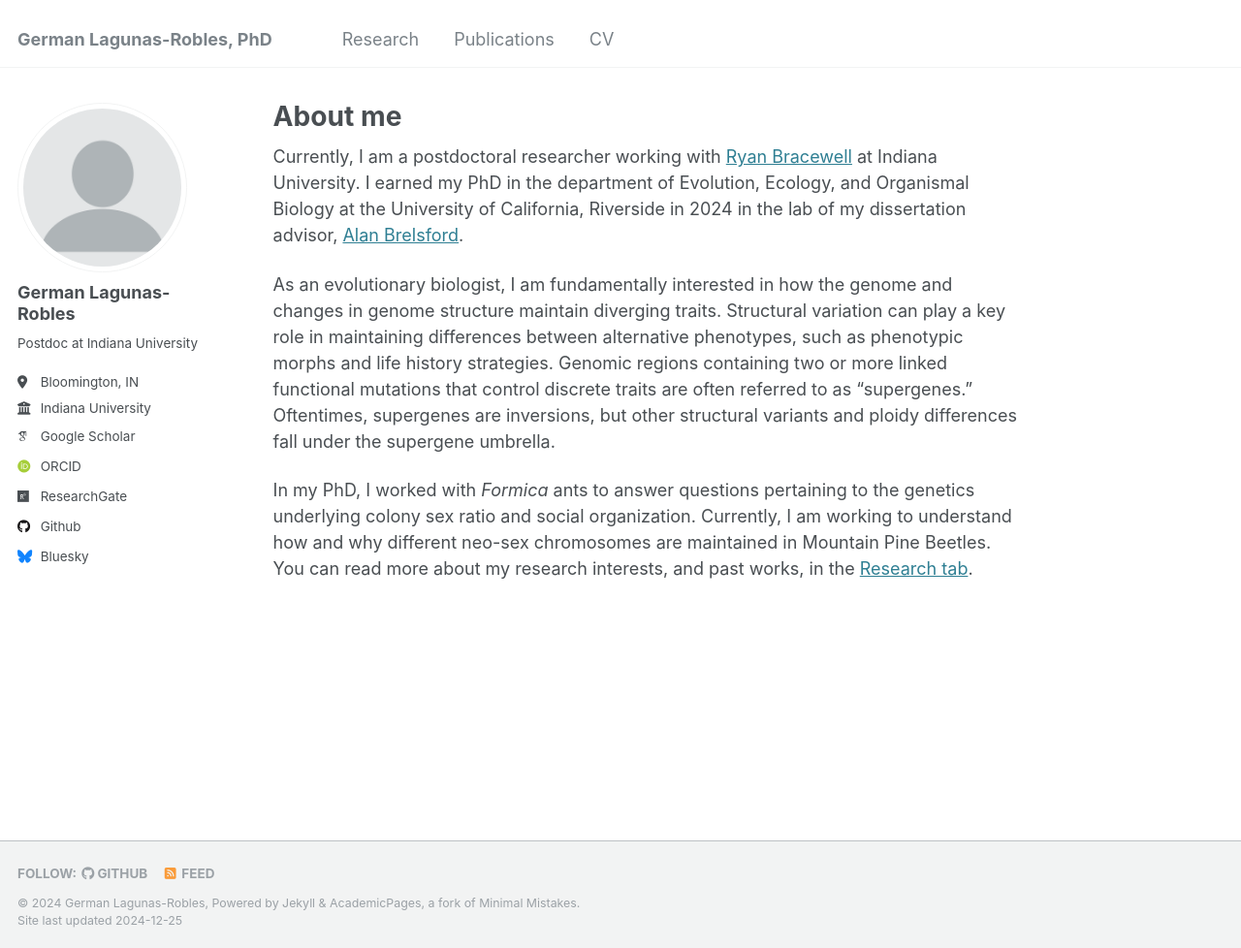
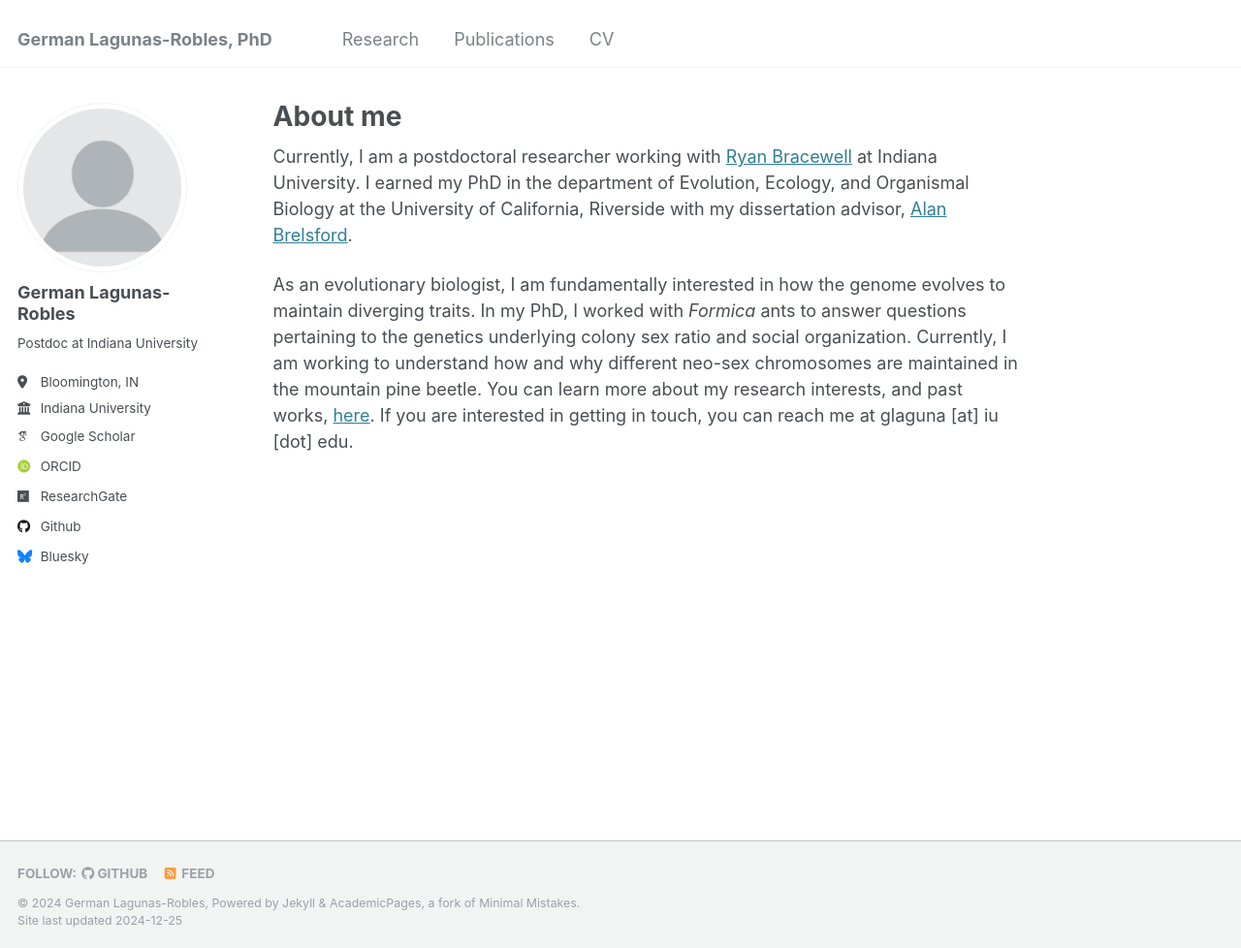
Before and after one commit to GLagunas-Robles/GLagunas-Robles.github.io, a Jekyll site: the page built from _pages/about.md, in a window 1280 px wide and 978 px high. Shown: the whole window at 97% size. Built offline with Jekyll 4.4.1, drawn with Linux system fonts in a browser that asks for light colours; some web fonts are replaced.

Commit message:
Update about.md

```diff
--- a/_pages/about.md
+++ b/_pages/about.md
@@ -6,8 +6,6 @@
   - /about/
   - /about.html
 ---
-Currently, I am a postdoctoral researcher working with <a href="https://www.ryanbracewell.com/people.html" target="_blank" rel="noopener noreferrer">Ryan Bracewell</a> at Indiana University. I earned my PhD in the department of Evolution, Ecology, and Organismal Biology at the University of California, Riverside in 2024 in the lab of my dissertation advisor, <a href="https://profiles.ucr.edu/app/home/profile/alanbe" target="_blank" rel="noopener noreferrer">Alan Brelsford</a>.
+Currently, I am a postdoctoral researcher working with <a href="https://www.ryanbracewell.com/people.html" target="_blank" rel="noopener noreferrer">Ryan Bracewell</a> at Indiana University. I earned my PhD in the department of Evolution, Ecology, and Organismal Biology at the University of California, Riverside with my dissertation advisor, <a href="https://profiles.ucr.edu/app/home/profile/alanbe" target="_blank" rel="noopener noreferrer">Alan Brelsford</a>.
 
-As an evolutionary biologist, I am fundamentally interested in how the genome and changes in genome structure maintain diverging traits. Structural variation can play a key role in maintaining differences between alternative phenotypes, such as phenotypic morphs and life history strategies. Genomic regions containing two or more linked functional mutations that control discrete traits are often referred to as "supergenes." Oftentimes, supergenes are inversions, but other structural variants and ploidy differences fall under the supergene umbrella.
-
-In my PhD, I worked with _Formica_ ants to answer questions pertaining to the genetics underlying colony sex ratio and social organization. Currently, I am working to understand how and why different neo-sex chromosomes are maintained in Mountain Pine Beetles. You can read more about my research interests, and past works, in the <a href="https://glagunas-robles.github.io/research/" target="_blank" rel="noopener noreferrer"> Research tab</a>.
+As an evolutionary biologist, I am fundamentally interested in how the genome evolves to maintain diverging traits. In my PhD, I worked with _Formica_ ants to answer questions pertaining to the genetics underlying colony sex ratio and social organization. Currently, I am working to understand how and why different neo-sex chromosomes are maintained in the mountain pine beetle. You can learn more about my research interests, and past works, <a href="https://glagunas-robles.github.io/research/" target="_blank" rel="noopener noreferrer">here</a>. If you are interested in getting in touch, you can reach me at glaguna [at] iu [dot] edu.
```
